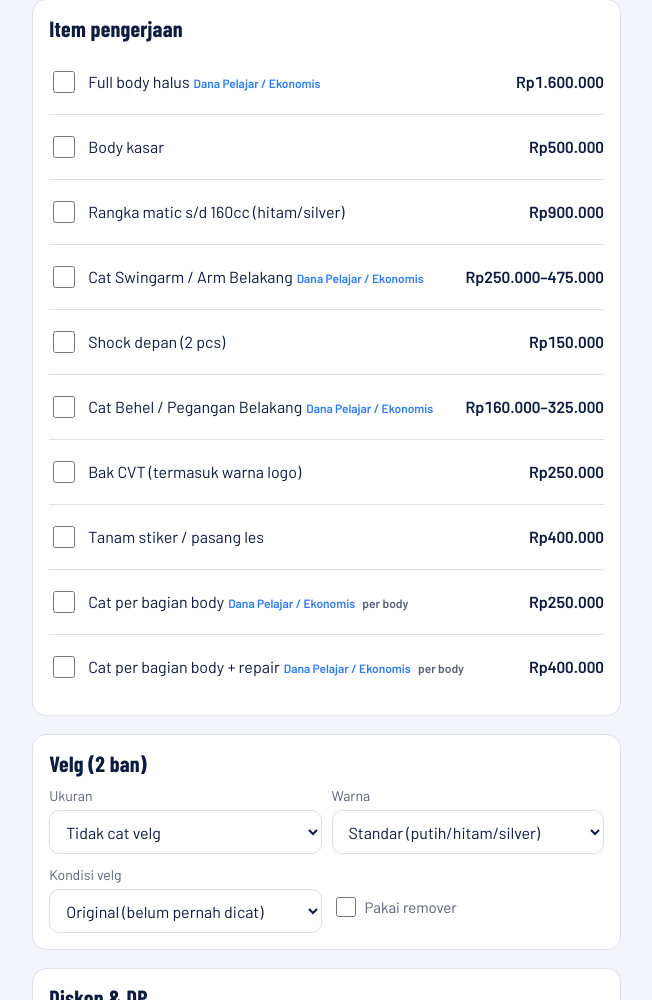
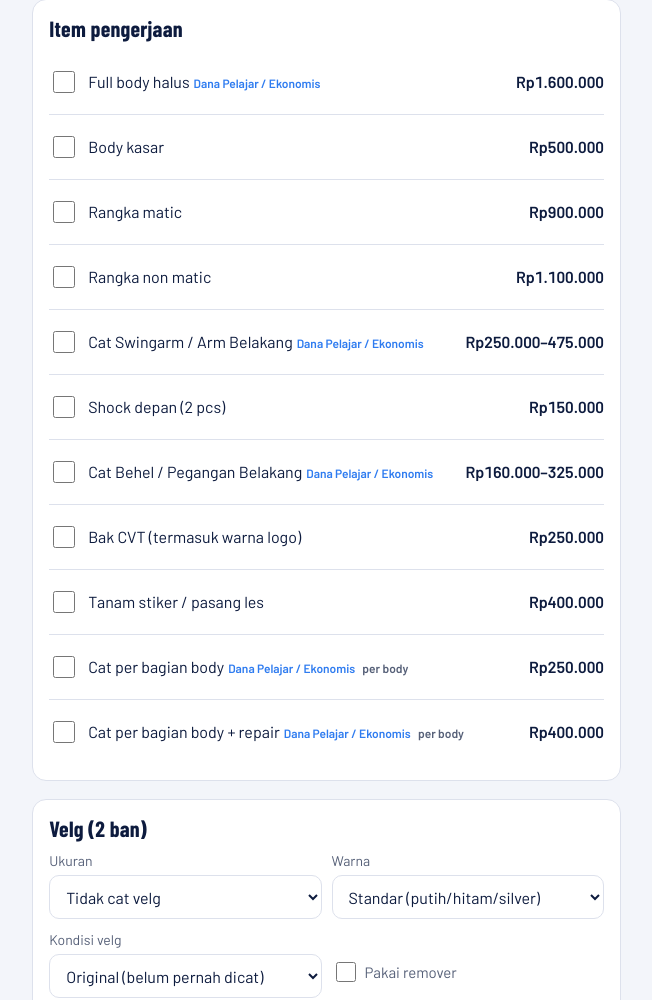
Before and after one commit to Marsoedi/rdpainthouse, a plain HTML site: page index.html in a window 1280 px wide. Shown: the part 1007-2007 px from the top of the page, without its empty margins (69-721 px from the left). Drawn offline with nearby package versions, Linux system fonts and the light colour scheme.

Commit message:
Rangka: matic Rp900.000 dan non matic Rp1.100.000 di semua kelas
Sebelumnya rangka non matic hanya ada di kelas Sport (Medium berlabel tanpa 'non matic'),
sehingga motor non matic di kelas Small dan Large (bebek, MX King, R15, dll.) tidak punya
pilihan rangka. Moge tetap Rp2.000.000, Vespa tetap termasuk full body.

Co-Authored-By: Claude Opus 5.5 <noreply@anthropic.com>
Claude-Session: https://claude.ai/code/session_01KhgUVA5QBrcdTigEPx2bUS

```diff
--- a/index.html
+++ b/index.html
@@ -283,7 +283,8 @@ const KELAS=[
  {id:'small',nama:'Small',contoh:'Beat, Mio, Mio M3, Vario 110, X-Ride, Supra X, Fit, Revo, Jupiter Z',items:[
   {id:'fb',n:'Full body halus',p:{dp:1600000,pr:2500000},halus:1},
   {id:'bk',n:'Body kasar',p:500000},
-  {id:'rg',n:'Rangka matic s/d 160cc (hitam/silver)',p:900000,rem:200000,ex:{n:'Cat lama tebal',p:100000}},
+  {id:'rgm',n:'Rangka matic',p:900000,rem:200000,ex:{n:'Cat lama tebal',p:100000}},
+  {id:'rgn',n:'Rangka non matic',p:1100000,rem:200000},
   SZ('sw',['S','M','L','C'],{rem:50000,remN:'Remover swingarm'}),
   SH,SZ('bh',['S','M','L','C'],{cepat:1}),
   {id:'cvt',n:'Bak CVT (termasuk warna logo)',p:250000,rem:50000,cepat:1},
@@ -294,7 +295,8 @@ const KELAS=[
   {id:'fb',n:'Full body halus',p:{dp:1800000,pr:2700000},halus:1},
   {id:'bkm',n:'Body kasar matic',p:300000},
   {id:'bkn',n:'Body kasar non matic',p:150000},
-  {id:'rg',n:'Rangka (Vixion, Ninja R, SS, CB150R, Scorpio, Tiger)',p:1100000,rem:200000},
+  {id:'rgm',n:'Rangka matic',p:900000,rem:200000},
+  {id:'rgn',n:'Rangka non matic (Vixion, Ninja R, SS, CB150R, Scorpio, Tiger)',p:1100000,rem:200000},
   SZ('sw',['S','M','L','C'],{rem:50000,remN:'Remover swingarm'}),
   SH,KL,SZ('bh',['S','M','L','C'],{cepat:1}),ST,
   {id:'pb',n:'Cat per bagian body',p:{dp:250000,pr:400000},q:1,halus:1},
@@ -303,7 +305,8 @@ const KELAS=[
  {id:'large',nama:'Large',contoh:'PCX 160, NMAX, ADV 160, Aerox, Lexi, Stylo, Filano, Fazzio, MX King, CBR, R15, MT15, Xabre, XSR 155, RX King',items:[
   {id:'fb',n:'Full body halus',p:{dp:2100000,pr:3500000},halus:1},
   {id:'bkm',n:'Body kasar matic',p:500000},
-  {id:'rg',n:'Rangka matic',p:900000,rem:200000},
+  {id:'rgm',n:'Rangka matic',p:900000,rem:200000},
+  {id:'rgn',n:'Rangka non matic',p:1100000,rem:200000},
   SZ('sw',['S','M','L','C'],{rem:50000,remN:'Remover swingarm'}),
   SH,KL,SZ('bh',['S','M','L','C'],{cepat:1}),ST,
   {id:'pb',n:'Cat per bagian body',p:{dp:350000,pr:550000},q:1,halus:1},
@@ -312,8 +315,8 @@ const KELAS=[
  {id:'sport',nama:'Sport',contoh:'Ninja SS, Ninja Fi 250, Ninja RR Old/New, CBR 250, R25, MT25, XMAX 250, Forza 250, SSR, Y125Z',items:[
   {id:'fb',n:'Full body halus',p:{dp:2500000,pr:4500000},halus:1},
   {id:'bkn',n:'Body kasar non matic',p:150000},
+  {id:'rgm',n:'Rangka matic',p:900000,rem:150000},
   {id:'rgn',n:'Rangka non matic',p:1100000,rem:200000},
-  {id:'rgm',n:'Rangka matic',p:900000,rem:150000},
   SZ('sw',['S','M','L','C'],{rem:50000,remN:'Remover swingarm'}),
   SH,KL,SZ('bh',['S','M','L','C'],{cepat:1}),ST,
   {id:'pb',n:'Cat per bagian body',p:{dp:500000,pr:800000},q:1,halus:1},
```
